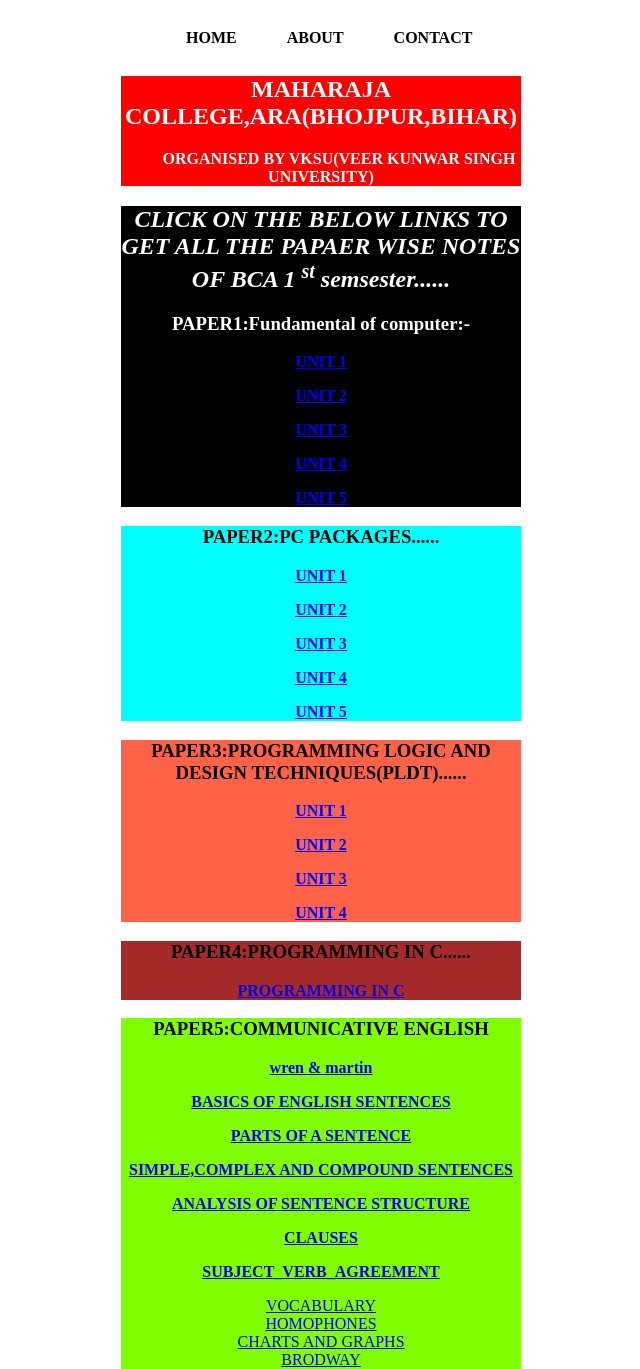
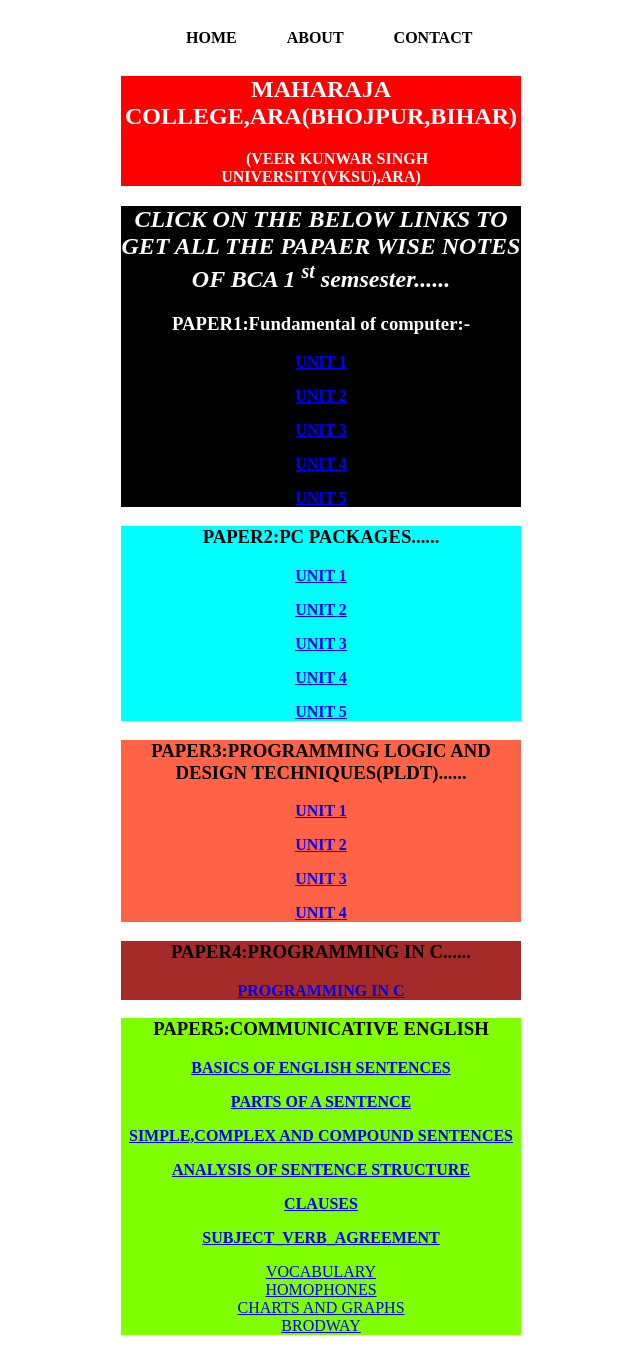
Before and after one commit to Aman9523/BCAnotes.github.io, a plain HTML site: page index.html in a window 1280 px wide. Shown: the whole page, without its empty margins (319-959 px from the left). After the commit the page ends 1335 px from the top, so only its background shows below. Drawn offline with Linux system fonts and the light colour scheme.

Commit message:
Add files via upload

```diff
--- a/index.html
+++ b/index.html
@@ -75,7 +75,7 @@
     <div class="main">
         <div class="first">
             <h2>MAHARAJA COLLEGE,ARA(BHOJPUR,BIHAR)</h2>
-            <p>&ensp;&ensp;&ensp;&ensp;<b> ORGANISED BY VKSU(VEER KUNWAR SINGH UNIVERSITY)</b> </p>
+            <p>&ensp;&ensp;&ensp;&ensp;<b>(VEER KUNWAR SINGH UNIVERSITY(VKSU),ARA)</b> </p>
         </div>
         <div class="second">
             <h2><i>CLICK ON THE BELOW LINKS TO GET ALL THE PAPAER WISE NOTES OF BCA 1 <sup>st</sup> semsester......</i></h2>
@@ -107,7 +107,7 @@
        </div>
        <div class="sixth">
            <h3>PAPER5:COMMUNICATIVE ENGLISH</h3>
-           <a href="High School English Grammar and Composition Book (Multicolour Edition) by Wren, Martin.pdf"><P><B>wren & martin</B></P></a>
+
            <a href="Basics of English Sentences F (1).pdf"><p><b>BASICS OF ENGLISH SENTENCES</b></p></a>
            <a href="60c84d628819e20210615064906Parts_of_Sentence-PPT_1.pdf"><p><b>PARTS OF A SENTENCE</b></p></a>
            <a href="60c702a2ec13b20210614071754simplecompoundandcomplexsentences-2.pdf"><p><b>SIMPLE,COMPLEX AND COMPOUND SENTENCES</b></p></a>
```
